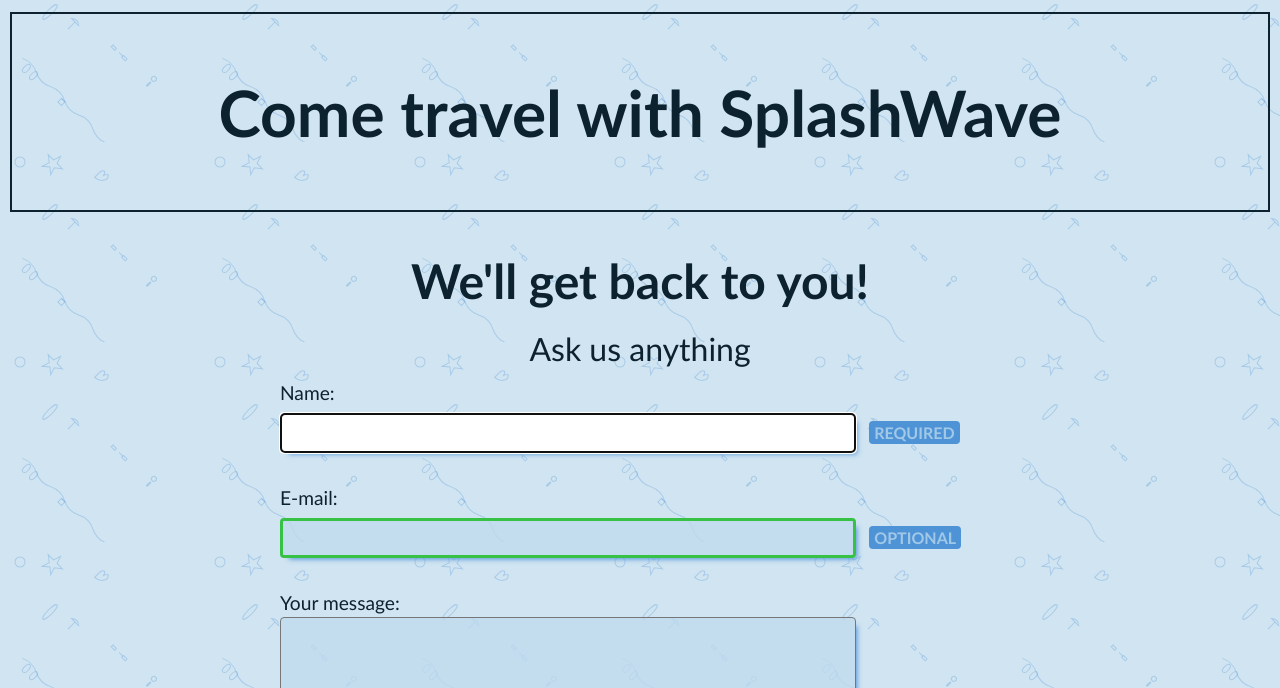
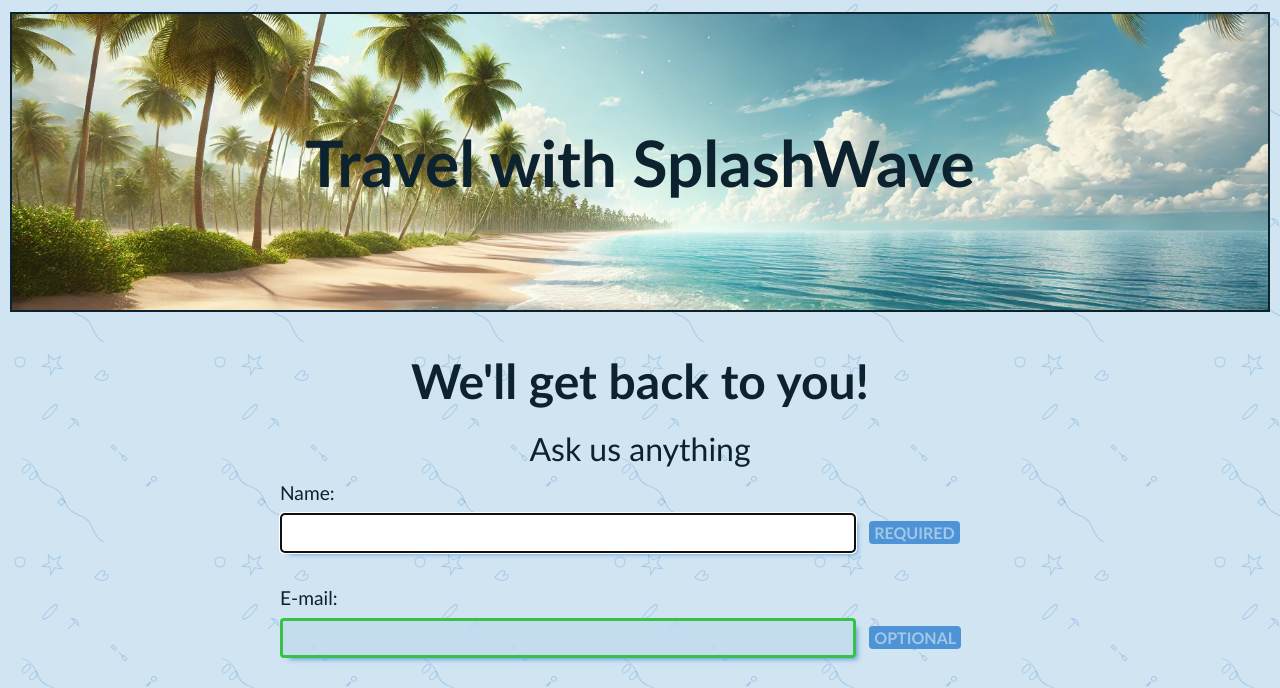
Before and after one commit to while-maybe/week_02_challenge, a plain HTML site: page contact.html in a window 1280 px wide. Shown: the part 58-746 px from the top of the page. Drawn offline with Linux system fonts and the light colour scheme.

Commit message:
style: consistent banner on all html

```diff
--- a/contact.html
+++ b/contact.html
@@ -7,8 +7,8 @@
     <link rel="stylesheet" href="./assets/css/style.css" />
   </head>
 
+    <!-- <body> -->
       <body class="adaptive">
-    <!-- <body> -->
         <header id="header">
           <img src="./assets/img/splashwave-logo-svg.svg" alt="logo" />
           <nav>
@@ -24,7 +24,8 @@
 
         <main>
           <section id="banner">
-        <h1>Come travel with SplashWave</h1>
+            <img src="./assets/img/ai-generated-beach.webp" alt="a beautiful tropical island">
+            <h1>Travel with SplashWave</h1>
           </section>
 
       <section>
```
Also changed, not shown: about.html (+4 -2 lines), index.html (+1 -1 lines), services.html (+3 -2 lines). Lines whose indentation alone changed are shown as unchanged.
